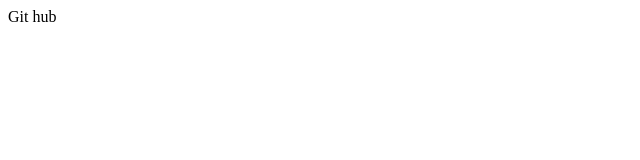
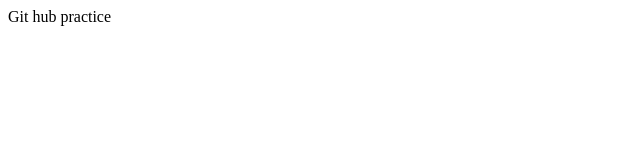
Before and after one commit to Krishna-2115/Mywebpage, a plain HTML site: page index.html in a window 1280 px wide. Shown: the full height of the page, 0-640 px from the left. Drawn offline with Linux system fonts and the light colour scheme.

Commit message:
changes in index.html

```diff
--- a/index.html
+++ b/index.html
@@ -7,5 +7,6 @@
 </head>
 <body>
     Git hub
+    practice
 </body>
 </html>
```
